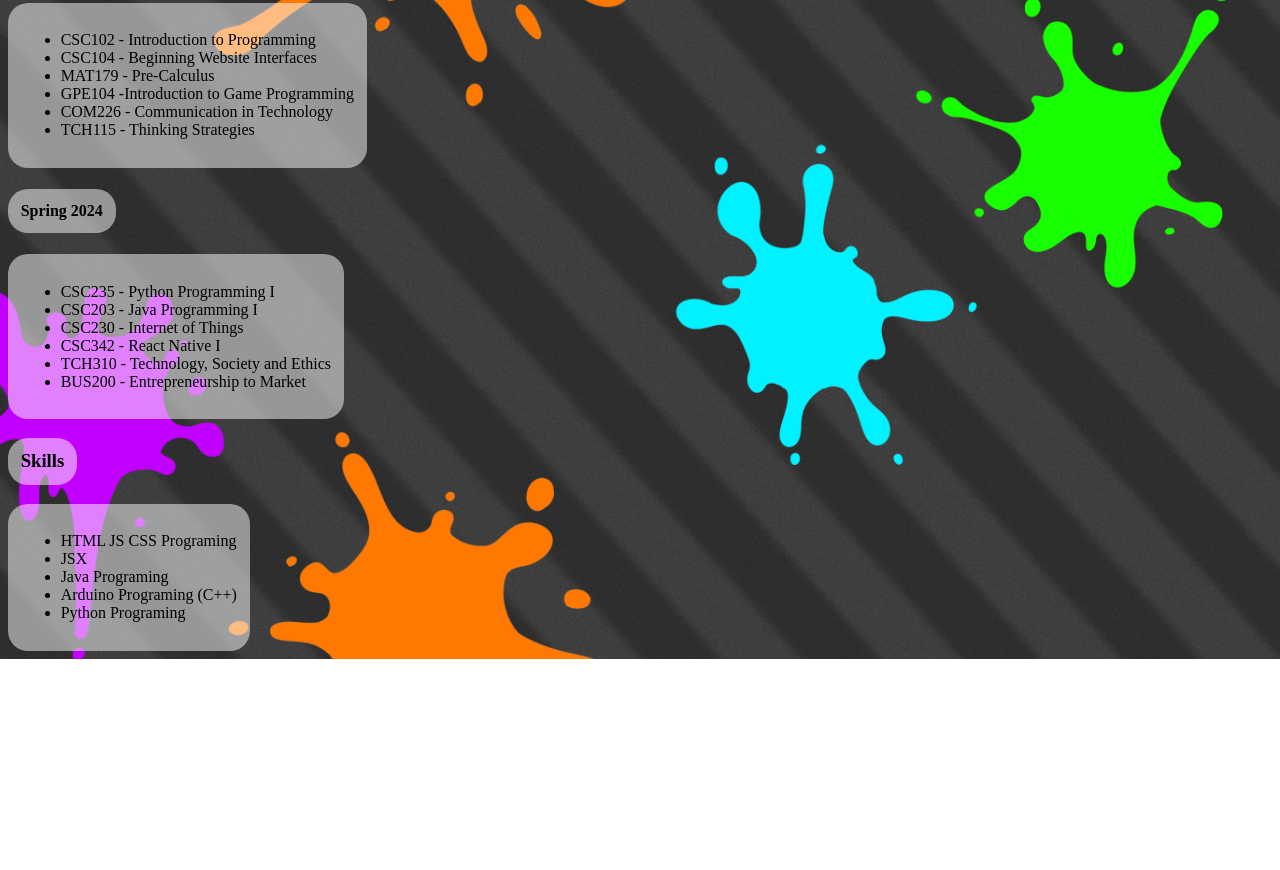
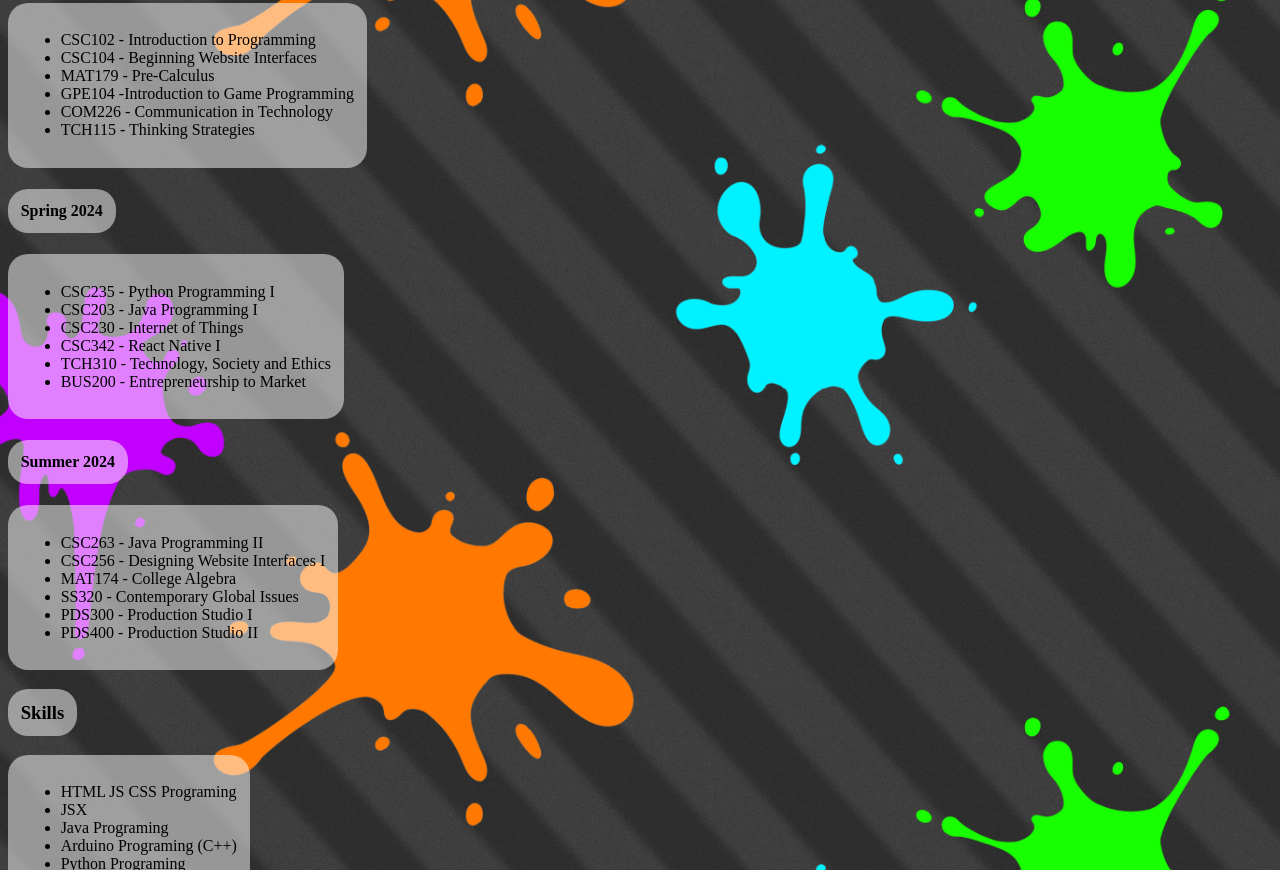
Before and after one commit to pchapman-uat/CSC256-1.2, a plain HTML site: page index.html in a window 1280 px wide. Shown: the part 331-1201 px from the top of the page. Before the commit the page ends 990 px from the top, so only its background shows below. Drawn offline with Linux system fonts and the light colour scheme.

Commit message:
Added Summer 2024

```diff
--- a/index.html
+++ b/index.html
@@ -44,6 +44,17 @@
                     <li>BUS200 - Entrepreneurship to Market</li>
                 </ul>
             </div>
+            <h4 class="border">Summer 2024</h4>
+            <div class="border">
+                <ul>
+                    <li>CSC263 - Java Programming II </li>
+                    <li>CSC256 - Designing Website Interfaces I</li>
+                    <li>MAT174 - College Algebra</li>
+                    <li>SS320 - Contemporary Global Issues</li>
+                    <li>PDS300 - Production Studio I</li>
+                    <li>PDS400 - Production Studio II </li>
+                </ul>
+            </div>
         </div>
         <h3 class="border">Skills</h3>
         <div class="border">
```
